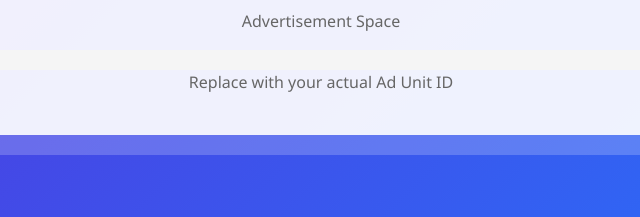
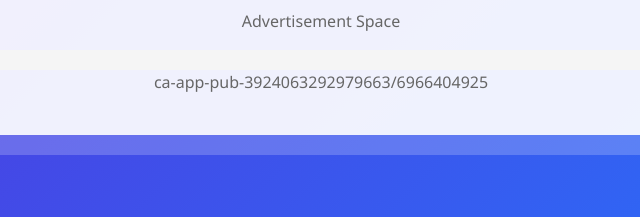
Before and after one commit to Satyendrakr15/tools, a plain HTML site: page img-compress.html in a window 1280 px wide. Shown: the part 912-1129 px from the top of the page, 319-959 px from the left. Drawn offline with Linux system fonts and the light colour scheme.

Commit message:
Update img-compress.html

```diff
--- a/img-compress.html
+++ b/img-compress.html
@@ -423,7 +423,7 @@
                     <script async src="https://pagead2.googlesyndication.com/pagead/js/adsbygoogle.js"></script>
                     <ins class="adsbygoogle"
                          style="display:block"
-                         data-ad-client="ca-pub-XXXXXXXXXXXXXXXX"
+                         data-ad-client="ca-app-pub-3924063292979663/6966404925"
                          data-ad-slot="XXXXXXXXXX"
                          data-ad-format="auto"
                          data-full-width-responsive="true"></ins>
@@ -431,7 +431,7 @@
                          (adsbygoogle = window.adsbygoogle || []).push({});
                     </script>
                 </div>
-                <p>Replace with your actual Ad Unit ID</p>
+                <p>ca-app-pub-3924063292979663/6966404925</p>
             </div>
         </div>
 
```
